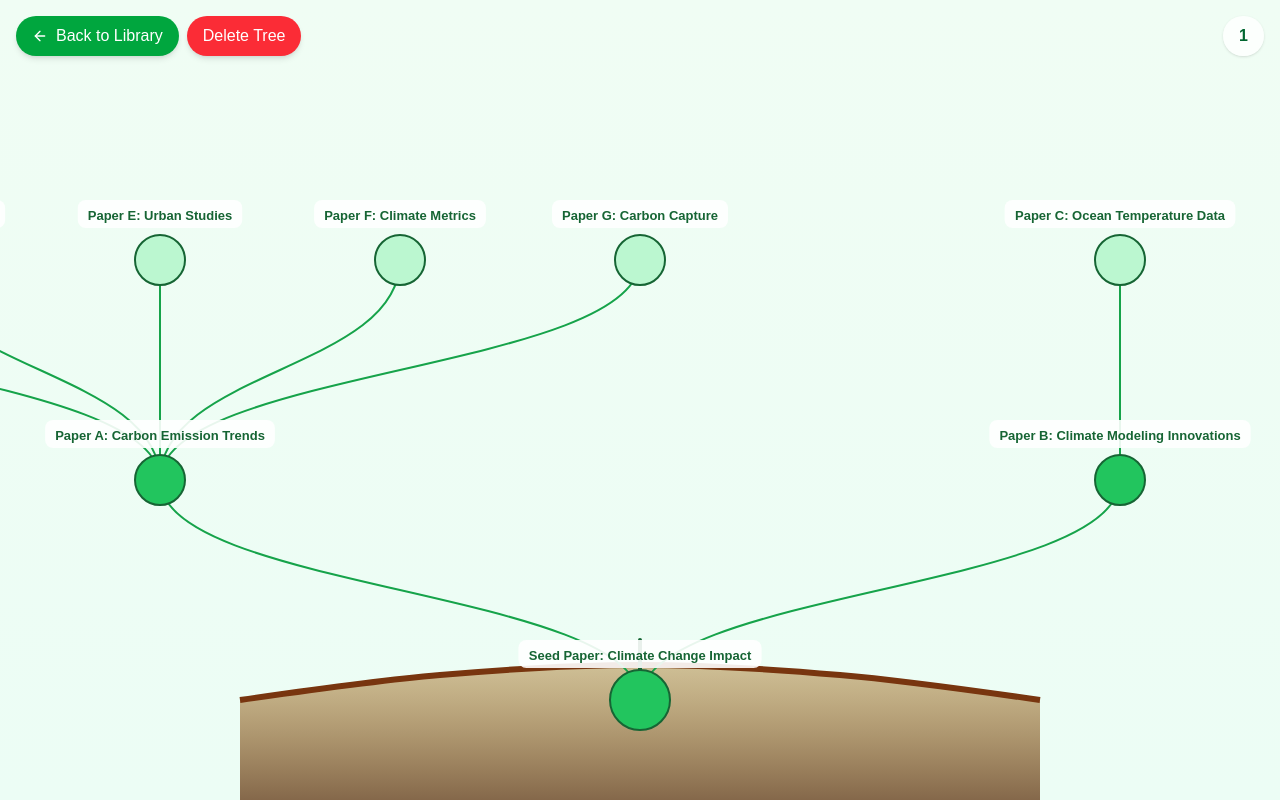
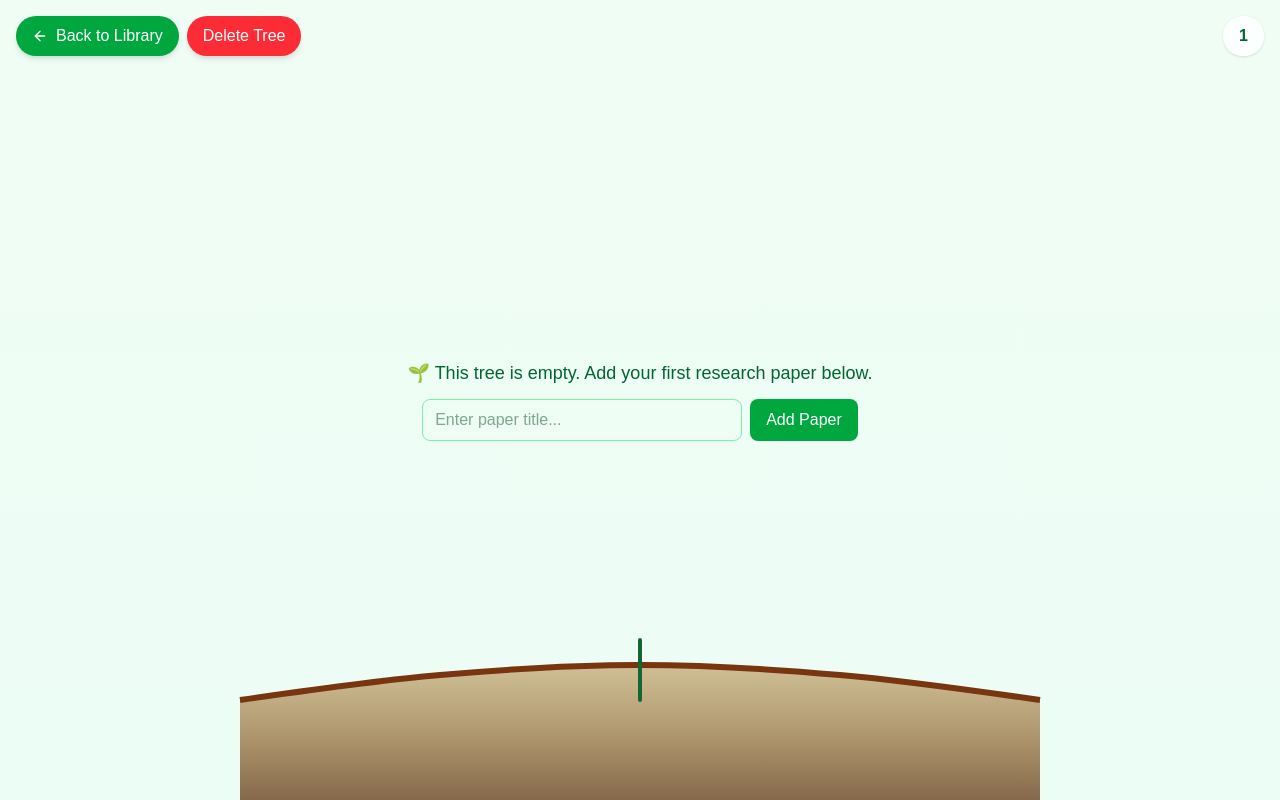
Before and after one commit to adrnabrm/cal-hacks-12.0, a Next.js app in the folder frontend/: page /graphs/1 in a window 1280 px wide. Built offline with nearby package versions, Linux system fonts and the light colour scheme.

Commit message:
Fixed blanktreeinput

```diff
--- a/frontend/app/graphs/[id]/page.tsx
+++ b/frontend/app/graphs/[id]/page.tsx
@@ -14,13 +14,14 @@ export default function VisualizePage() {
   const { id } = useParams();
   const router = useRouter();
 
-  const [treeData, setTreeData] = useState<TreeNode | null>(exampleTree);
+  // 🌳 This holds your actual tree data for this page
+  const [treeData, setTreeData] = useState<TreeNode | null>(null);
   const [popupNode, setPopupNode] = useState<TreeNode | null>(null);
   const [isWatering, setIsWatering] = useState(false);
   const [rendered, setRendered] = useState(false);
   const [treeName, setTreeName] = useState<string>('Research Tree');
 
-  // Parse tree name and number from URL (sent by library)
+  // 🪴 Decode the tree name from the Library URL (e.g., /graphs/Tree-1)
   useEffect(() => {
     if (id) {
       const decoded = decodeURIComponent(id.toString());
@@ -31,13 +32,15 @@ export default function VisualizePage() {
 
   const firstTime = useMemo(() => !rendered, [rendered]);
 
+  // 🌱 Function that runs when user inputs a paper title
   const submitPaper = (title: string) => {
+    // Simulate creating a seed node — this is where you can hook your backend / search logic later
     setTreeData({
       id: 'seed',
       title: `Seed Paper: ${title}`,
       authors: ['Placeholder Author'],
-      keywords: ['placeholder'],
-      summary: 'Placeholder summary for testing.',
+      keywords: ['example', 'testing'],
+      summary: 'This is a placeholder summary for demonstration purposes.',
       children: [],
     });
   };
@@ -51,9 +54,8 @@ export default function VisualizePage() {
 
   return (
     <main className="w-screen h-screen text-green-900 relative overflow-hidden bg-gradient-to-b from-green-50 to-white">
-      {/* UI Layer */}
+      {/* Header Controls */}
       <div className="relative z-[100] pointer-events-auto">
-        {/* Header Buttons */}
         <div className="absolute top-4 left-4 flex gap-2">
           <Link
             href="/library"
@@ -69,18 +71,17 @@ export default function VisualizePage() {
           </button>
         </div>
 
-        {/* Tree Title */}
         <div className="absolute top-4 right-4 bg-white/80 px-4 py-2 rounded-full shadow text-green-800 font-semibold">
           {treeName}
         </div>
       </div>
 
-      {/* Watering Animation */}
+      {/* Watering Animation Overlay */}
       <WateringOverlay show={isWatering} />
 
-      {/* Tree Visualization */}
+      {/* 🌳 The Tree Visualization Canvas */}
       <TreeCanvas
-        activeTab={treeName} // just pass name for now
+        activeTab={treeName}
         data={treeData}
         firstTime={firstTime}
         onNodeClick={(n) => setPopupNode(n)}
@@ -88,10 +89,10 @@ export default function VisualizePage() {
         onRendered={() => setRendered(true)}
       />
 
-      {/* Empty State */}
+      {/* 🌱 Input box appears when no treeData exists */}
       <BlankTreeInput visible={!treeData} onSubmit={submitPaper} />
 
-      {/* Sidebar */}
+      {/* 📚 Sidebar for showing node info */}
       <Sidebar node={popupNode} onClose={() => setPopupNode(null)} />
     </main>
   );
--- a/frontend/components/BlankTreeInput.tsx
+++ b/frontend/components/BlankTreeInput.tsx
@@ -1,72 +1,43 @@
 'use client';
-import { motion, AnimatePresence } from 'framer-motion';
-import { X } from 'lucide-react';
-import hljs from 'highlight.js';
-import 'highlight.js/styles/github.css';
-import { TreeNode } from '../lib/types';
+import { FormEvent } from 'react';
 
 interface Props {
-  node: TreeNode | null;
-  onClose: () => void;
+  visible: boolean;
+  onSubmit: (title: string) => void;
 }
 
-export default function Sidebar({ node, onClose }: Props) {
+export default function BlankTreeInput({ visible, onSubmit }: Props) {
+  if (!visible) return null;
+
+  const handleSubmit = (e: FormEvent<HTMLFormElement>) => {
+    e.preventDefault();
+    const form = e.currentTarget;
+    const input = form.elements.namedItem('paperTitle') as HTMLInputElement;
+    const title = input.value.trim();
+    if (!title) return;
+    onSubmit(title);
+    form.reset();
+  };
+
   return (
-    <AnimatePresence>
-      {node && (
-        <motion.div
-          key="sidebar"
-          initial={{ x: '100%' }}
-          animate={{ x: 0 }}
-          exit={{ x: '100%' }}
-          transition={{ duration: 0.4, ease: 'easeOut' }}
-          className="fixed top-0 right-0 h-full w-[420px] bg-white border-l border-green-200 shadow-2xl z-[120] flex flex-col"
+    <div className="absolute inset-0 flex flex-col items-center justify-center z-[80] text-center">
+      <p className="text-lg text-green-800 mb-3">
+        🌱 This tree is empty. Add your first research paper below.
+      </p>
+      <form onSubmit={handleSubmit} className="flex gap-2 justify-center">
+        <input
+          type="text"
+          name="paperTitle"
+          placeholder="Enter paper title..."
+          className="border border-green-300 rounded-lg px-3 py-2 w-80 focus:ring-2 focus:ring-green-500"
+        />
+        <button
+          type="submit"
+          className="bg-green-600 text-white px-4 py-2 rounded-lg hover:bg-green-700"
         >
-          {/* Header */}
-          <div className="flex justify-between items-center p-6 border-b border-green-100 bg-green-50">
-            <h2 className="text-2xl font-semibold text-green-800">{node.title}</h2>
-            <button onClick={onClose} aria-label="Close sidebar">
-              <X className="w-6 h-6 text-green-700 hover:text-green-900" />
-            </button>
-          </div>
-
-          {/* Content */}
-          <motion.div
-            key={node.id}
-            initial={{ opacity: 0, x: 20 }}
-            animate={{ opacity: 1, x: 0 }}
-            exit={{ opacity: 0, x: -20 }}
-            transition={{ duration: 0.25 }}
-            className="p-6 overflow-y-auto flex-1"
-          >
-            {/* Authors */}
-            <p className="text-sm text-green-600 mb-3">
-              <strong>Authors:</strong> {node.authors.join(', ')}
-            </p>
-
-            {/* Summary */}
-            <div className="text-sm text-green-700 mb-4">
-              <strong>Abstract:</strong>
-              <div
-                className="bg-green-50 border border-green-100 rounded p-2 mt-1"
-                dangerouslySetInnerHTML={{
-                  __html: hljs.highlight(node.summary, { language: 'plaintext' }).value,
-                }}
-              />
-            </div>
-
-            {/* Keywords */}
-            <div className="text-sm text-green-700">
-              <strong>Keywords:</strong>
-              <ul className="list-disc ml-5 mt-1">
-                {node.keywords.map((kw) => (
-                  <li key={kw}>{kw}</li>
-                ))}
-              </ul>
-            </div>
-          </motion.div>
-        </motion.div>
-      )}
-    </AnimatePresence>
+          Add Paper
+        </button>
+      </form>
+    </div>
   );
 }
```
